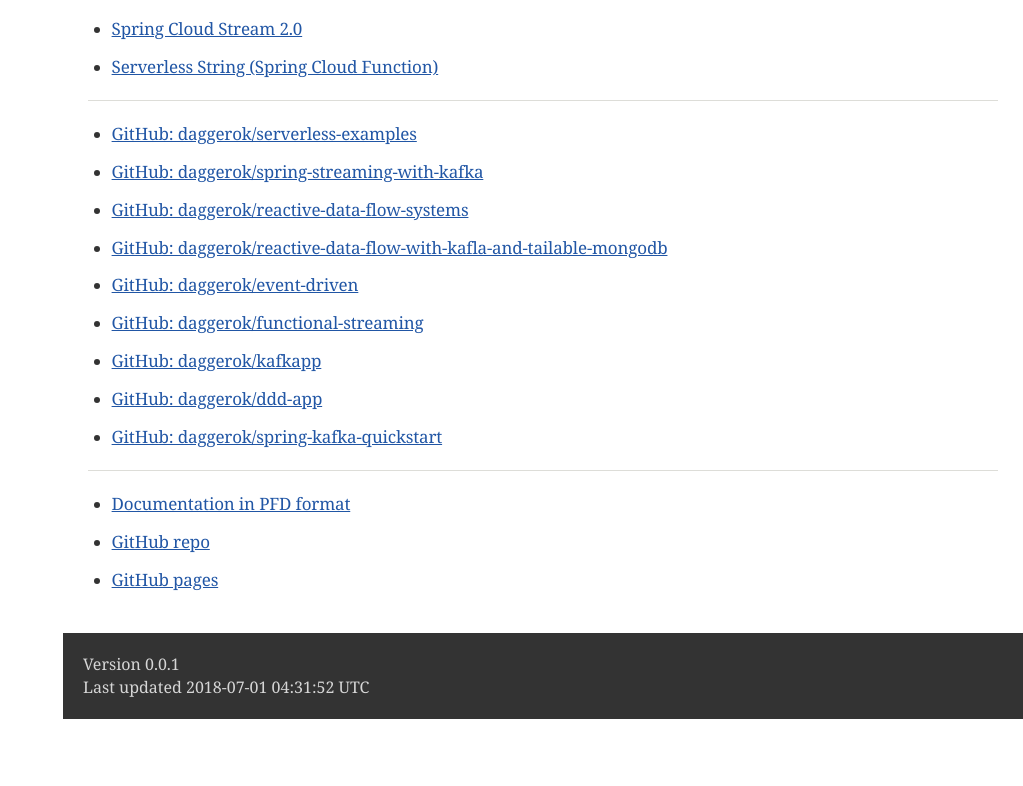
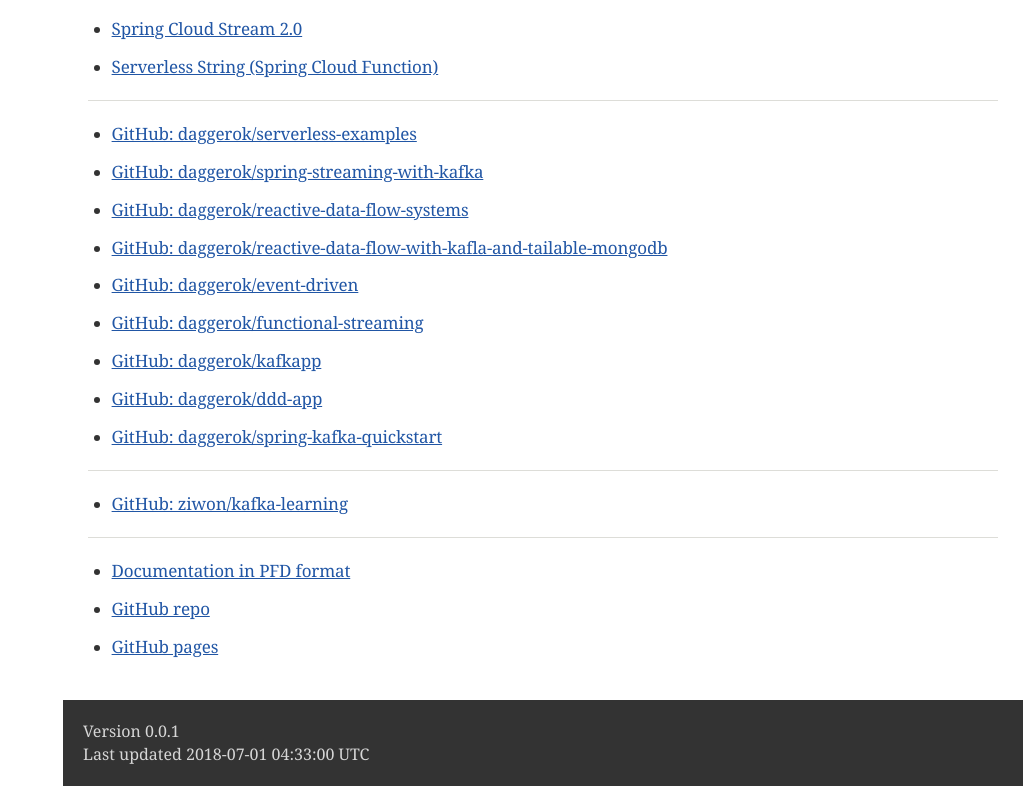
Before and after one commit to daggerok/spring-cloud-stream-examples, a plain HTML site: page 404.html in a window 1280 px wide. Shown: the part 909-1695 px from the top of the page, without its empty margins (257-1280 px from the left). Before the commit the page ends 1628 px from the top, so only its background shows below. Drawn offline with nearby package versions, Linux system fonts and the light colour scheme; a web font is replaced by a local one.

Commit message:
Deploy daggerok/spring-cloud-stream-examples to github.com/daggerok/spring-cloud-stream-examples.git:gh-pages

```diff
--- a/404.html
+++ b/404.html
@@ -547,7 +547,7 @@ table.CodeRay td.code>pre{padding:0}
 <span id="author" class="author">Maksim Kostromin</span><br>
 <span id="email" class="email"><a href="mailto:daggerok@gmail.com">daggerok@gmail.com</a></span><br>
 <span id="revnumber">version 0.0.1,</span>
-<span id="revdate">2018-07-01 04:31:52 UTC</span>
+<span id="revdate">2018-07-01 04:33:00 UTC</span>
 </div>
 <div id="toc" class="toc2">
 <div id="toctitle">Table of Contents</div>
@@ -635,6 +635,14 @@ table.CodeRay td.code>pre{padding:0}
 <div class="ulist">
 <ul>
 <li>
+<p><a href="https://github.com/ziwon/kafka-learning">GitHub: ziwon/kafka-learning</a></p>
+</li>
+</ul>
+</div>
+<hr>
+<div class="ulist">
+<ul>
+<li>
 <p><a href="./index.pdf">Documentation in PFD format</a></p>
 </li>
 <li>
@@ -651,7 +659,7 @@ table.CodeRay td.code>pre{padding:0}
 <div id="footer">
 <div id="footer-text">
 Version 0.0.1<br>
-Last updated 2018-07-01 04:31:52 UTC
+Last updated 2018-07-01 04:33:00 UTC
 </div>
 </div>
 </body>
```
Also changed, not shown: index.html (+10 -2 lines), 1 other file.
